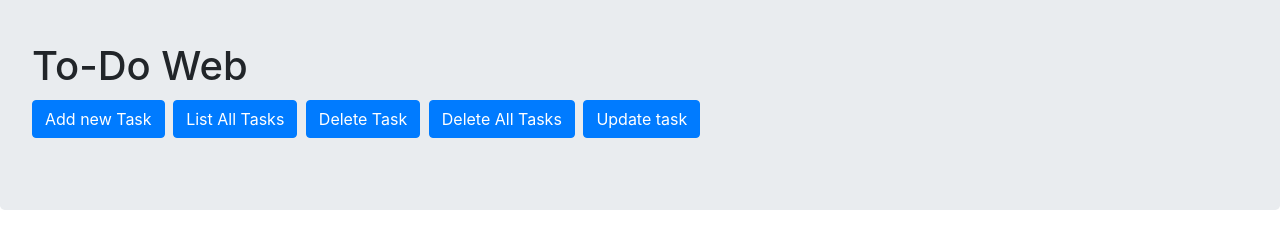
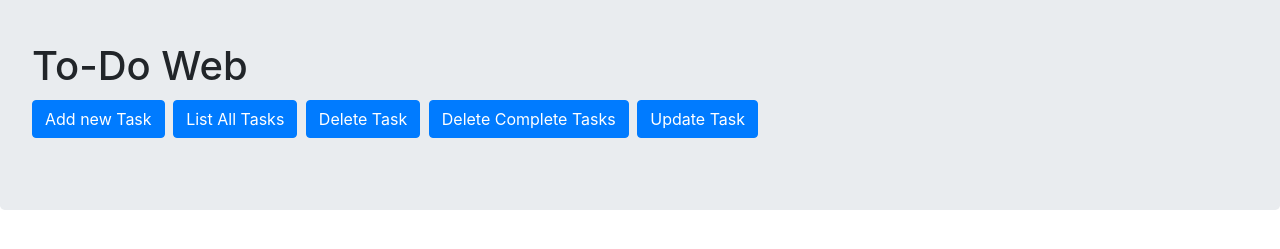
Before and after one commit to Hardy-Pei/week6, a website: page views/index.html in a window 1280 px wide. Shown: the part 207-456 px from the top of the page. Drawn offline with nearby package versions, Linux system fonts and the light colour scheme; files whose address does not match are found by name.

Commit message:
fix bugs

```diff
--- a/server.js
+++ b/server.js
@@ -63,7 +63,7 @@ app.get('/delete', function (req, res) {
 });
 
 app.get('/deleteAll', function (req, res) {
-    tasks.deleteMany({}, function (err, obj) {
+    tasks.deleteMany({status: 'Complete'}, function (err, obj) {
         res.redirect('/listtasks');
     });
 });
--- a/views/index.html
+++ b/views/index.html
@@ -10,8 +10,8 @@
         <h2> <a href="/newtask" class="btn btn-primary">Add new Task</a>
             <a href="/listtasks" class="btn btn-primary">List All Tasks</a>
             <a href="/delete" class="btn btn-primary">Delete Task</a>
-            <a href="/deleteAll" class="btn btn-primary">Delete All Tasks</a>
-            <a href="/update" class="btn btn-primary">Update task</a>
+            <a href="/deleteAll" class="btn btn-primary">Delete Complete Tasks</a>
+            <a href="/update" class="btn btn-primary">Update Task</a>
         </h2>
     </div>
 </body>
```
Also changed, not shown: views/delete.html (+2 -2 lines), views/find.html (+2 -2 lines), views/list.html (+2 -2 lines), views/new.html (+2 -2 lines), views/update.html (+2 -2 lines).
